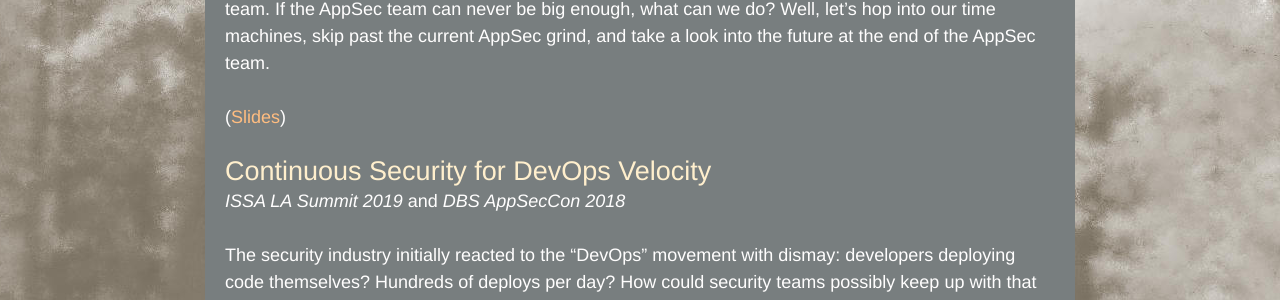
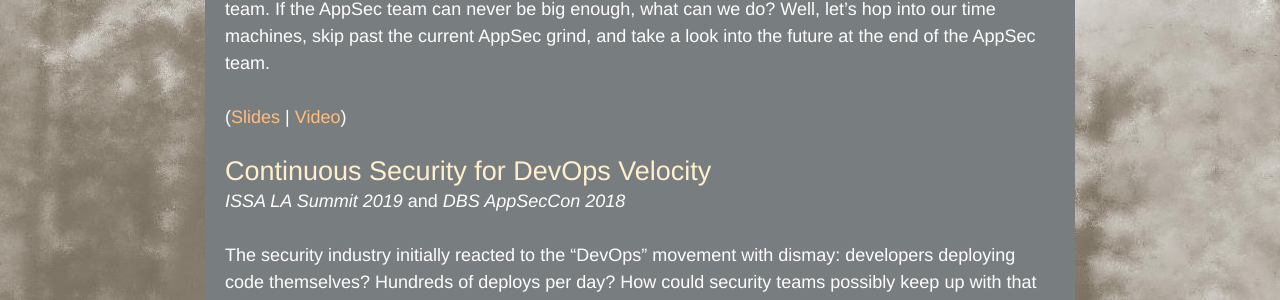
Before and after one commit to presidentbeef/personal-site, a Jekyll site: the page built from talks/index.md, in a window 1280 px wide and 900 px high. Shown: the part 403-703 px from the top of the window. Built offline with Jekyll 4.4.1, drawn with Linux system fonts in a browser that asks for light colours.

Commit message:
Add video link for The End of the AppSec Team

```diff
--- a/talks/index.md
+++ b/talks/index.md
@@ -10,7 +10,7 @@
 
 Is your application security team large enough? After growing beyond a few people, security teams often find themselves desperately trying to hire more AppSec folks. While this is good for those of us in the industry, is it even mathematically possible to hire enough AppSec folks to handle the amount of code, features, platforms, and products the rest of your organization is churning out? Even with all the tools one can buy, it is unlikely the AppSec Team can ever match the pace of the rest of the engineering team. If the AppSec team can never be big enough, what can we do? Well, let’s hop into our time machines, skip past the current AppSec grind, and take a look into the future at the end of the AppSec team.
 
-([Slides](https://docs.google.com/presentation/d/e/2PACX-1vQSTeH8_31rjRx-FSXYLMemMKZvLxTWOWUP4HsaBuUyccSrPRGQoewl12PXkmugXxph9lkKmQGY7_H8/pub?start=false&loop=false&delayms=3000))
+([Slides](https://docs.google.com/presentation/d/e/2PACX-1vQSTeH8_31rjRx-FSXYLMemMKZvLxTWOWUP4HsaBuUyccSrPRGQoewl12PXkmugXxph9lkKmQGY7_H8/pub?start=false&loop=false&delayms=3000) \| [Video](https://youtu.be/7CIW1P2fnGw))
 
 ### Continuous Security for DevOps Velocity
 _ISSA LA Summit 2019_ and _DBS AppSecCon 2018_
```
